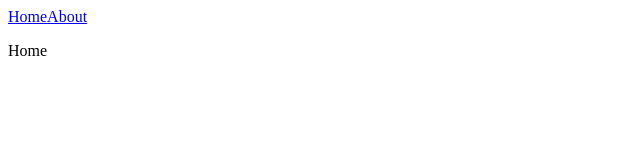
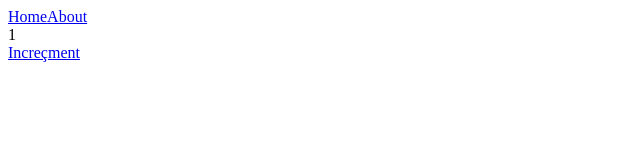
Before and after one commit to dickmountain/ssr, a Vue app: page / in a window 1280 px wide. Shown: the top 160 px of the page, without its empty margins (0-640 px from the left). Built offline with nearby package versions, Linux system fonts and the light colour scheme.

Commit message:
Vuex added

```diff
--- a/package.json
+++ b/package.json
@@ -17,7 +17,8 @@
     "hoek": "^5.0.3",
     "vue": "^2.4.4",
     "vue-router": "^3.0.1",
-    "vue-server-renderer": "^2.5.16"
+    "vue-server-renderer": "^2.5.16",
+    "vuex": "^3.0.1"
   },
   "browserslist": [
     "> 1%",
@@ -27,6 +28,7 @@
   "devDependencies": {
     "babel-core": "^6.26.0",
     "babel-loader": "^7.1.2",
+    "babel-plugin-transform-object-rest-spread": "^6.26.0",
     "babel-preset-env": "^1.6.0",
     "babel-preset-stage-3": "^6.24.1",
     "cross-env": "^5.0.5",
--- a/src/app.js
+++ b/src/app.js
@@ -1,6 +1,7 @@
 import Vue from 'vue'
 import App from './App.vue'
 import { createRouter } from './router'
+import { createStore } from './store'
 
 import title from './mixins/title'
 
@@ -9,11 +10,13 @@ Vue.mixin(title)
 export function createApp ()
 {
 	const router = createRouter()
+	const store = createStore()
 
 	const app = new Vue({
 		router,
+		store,
 		render: h => h(App)
 	})
 
-	return { app, router }
+	return { app, router, store }
 }
--- a/src/components/Home.vue
+++ b/src/components/Home.vue
@@ -1,9 +1,27 @@
 <template>
-	<p>Home</p>
+	<div>
+		<div class="counter">
+			{{ number }}
+		</div>
+
+		<a href="#" @click.prevent="increment">Increçment</a>
+	</div>
 </template>
 
 <script>
+	import { mapGetters, mapMutations } from 'vuex'
+
 	export default {
+		computed: {
+			...mapGetters([
+				'number'
+			])
+		},
+		methods:{
+			...mapMutations([
+				'increment'
+			])
+		},
 		title () {
 			return 'Home'
 		}
--- /dev/null
+++ b/src/store/getters.js
@@ -0,0 +1,3 @@
+export const number = (state) => {
+	return state.number
+}
--- /dev/null
+++ b/src/store/index.js
@@ -0,0 +1,16 @@
+import Vue from 'vue'
+import Vuex from 'vuex'
+
+import state from './state'
+import mutations from './mutations'
+import * as getters from './getters'
+
+Vue.use(Vuex)
+
+export function createStore() {
+	return new Vuex.Store({
+		state,
+		getters,
+		mutations
+	})
+}
--- /dev/null
+++ b/src/store/mutations.js
@@ -0,0 +1,5 @@
+export default {
+	increment (state) {
+		state.number = state.number + 1
+	}
+}
--- /dev/null
+++ b/src/store/state.js
@@ -0,0 +1,3 @@
+export default {
+	number: 1
+}
```
Also changed, not shown: .babelrc (added), 1 other file (tests, documents, lock files or other folders).
